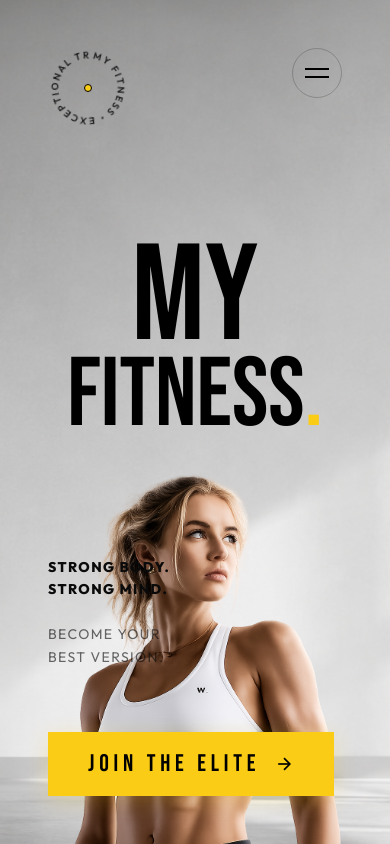
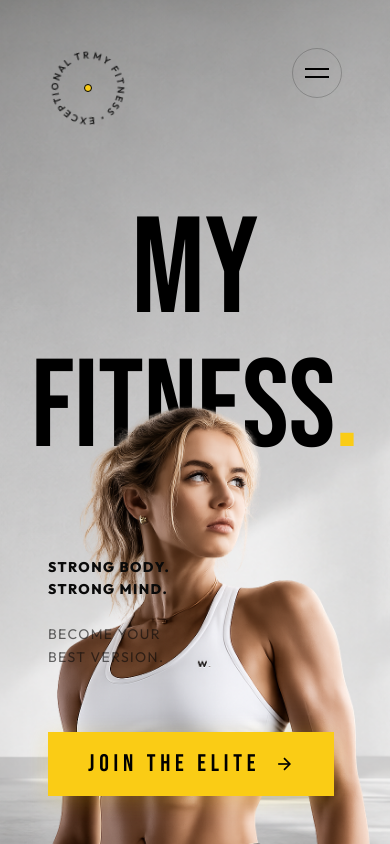
Before and after one commit to mahalisunil1/my-fitness, a Next.js app: page / in a window 390 px wide. Built offline with nearby package versions, Linux system fonts and the light colour scheme.

Commit message:
progressive fixes 3

```diff
--- a/components/Hero.module.css
+++ b/components/Hero.module.css
@@ -644,8 +644,8 @@
   }
 
   .lineGroup:last-child .charContainer {
-    font-size: 25vw;
-    margin-top: -5vw;
+    font-size: 32vw;
+    margin-top: 2vw;
   }
 
   .layerText {
@@ -655,8 +655,10 @@
   }
 
   .layerFg {
-    height: 70%;
-    bottom: -2%;
+    width: 120vw;
+    left: -10vw;
+    height: 85%;
+    bottom: -3%;
   }
 
   .giantTextWrapper {
@@ -876,12 +878,12 @@
 
 @media (max-width: 768px) {
   .badgeCutout {
-    padding: 0.5rem 1.75rem;
-    border-radius: 0 0 14px 14px;
+    padding: 0.5rem 1.7rem;
+    border-radius: 0 0 18px 18px;
   }
 
   .badgeText {
-    font-size: 0.7rem;
-    letter-spacing: 0.2em;
+    font-size: 0.82rem;
+    letter-spacing: 0.22em;
   }
 }
```
